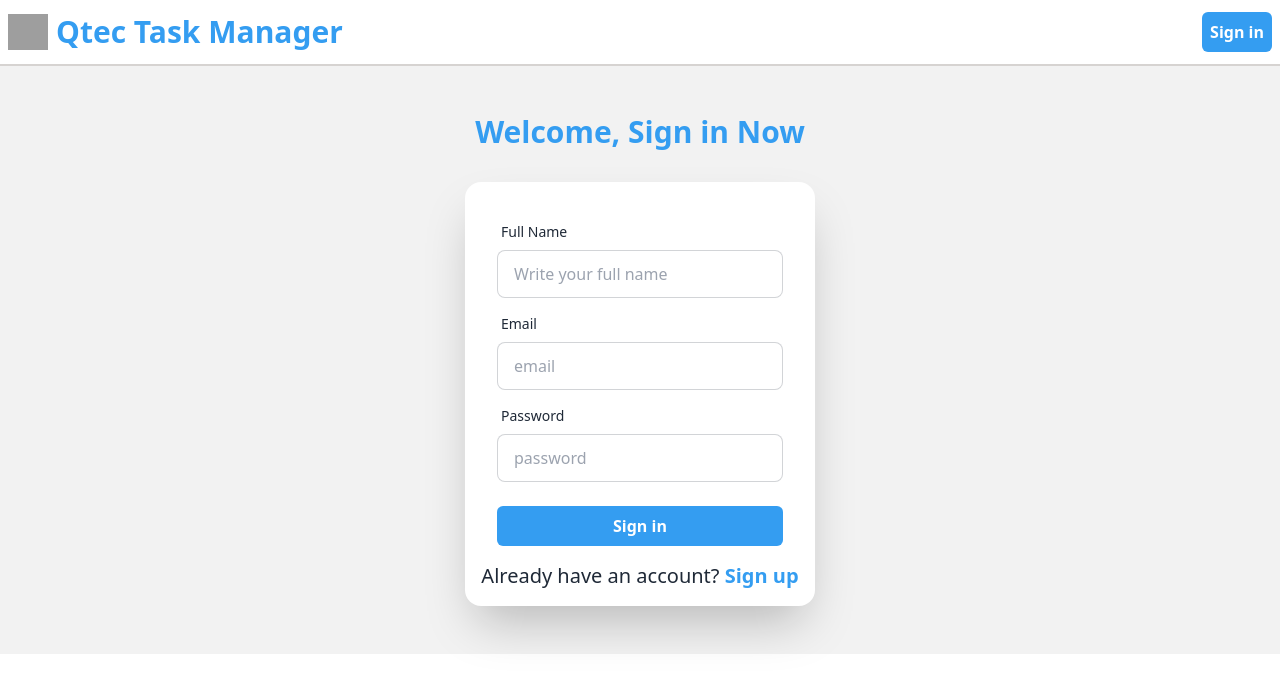
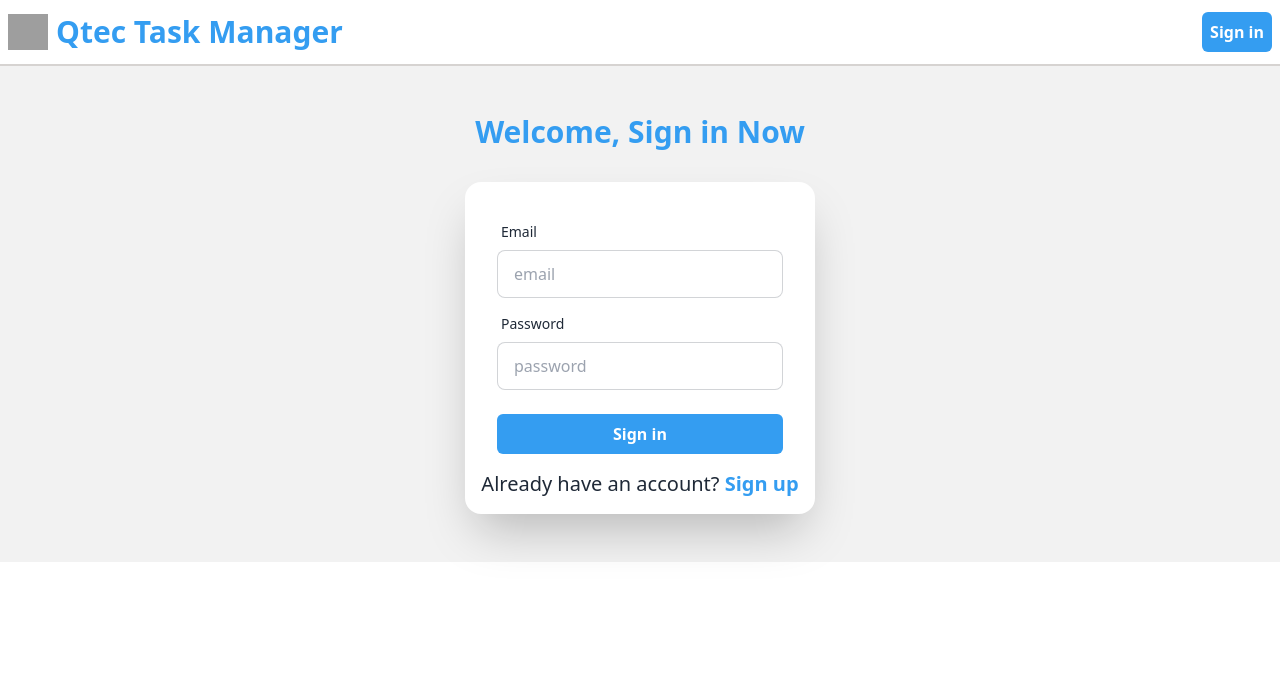
Before and after one commit to faraazhossainimran/qtec-task-manager, a React (Vite) app: page /signin in a window 1280 px wide. Shown: the top 692 px of the page. Built offline with nearby package versions, Linux system fonts and the light colour scheme; grey boxes are pictures that could not be loaded.

Commit message:
signin added using firebase

```diff
--- a/src/pages/SignIn/SignIn.jsx
+++ b/src/pages/SignIn/SignIn.jsx
@@ -1,7 +1,28 @@
 import React from 'react'
-import { Link } from 'react-router-dom'
+import { useForm } from 'react-hook-form';
+import { Link, useNavigate } from 'react-router-dom'
+import useAuth from '../../hooks/useAuth';
 
 function SignIn () {
+  const navigate = useNavigate()
+  const {
+    register,
+    handleSubmit,
+  } = useForm()
+  const {signIn} = useAuth();
+
+  const onSubmit = (data) => {
+    const email = data.email;
+    const password = data.password;
+    signIn(email, password)
+    .then((response)=> {
+      console.log(response.user);
+      navigate("/dashboard")
+    })
+    .catch((error)=> {
+      console.log(error);
+    })
+  }
     return (
         <div>
                 <div>
@@ -11,23 +32,13 @@ function SignIn () {
           <h1 className="text-3xl mb-8 font-semibold text-[#349DF1]">Welcome, Sign in Now</h1>
           </div>
           <div className="card shrink-0 w-[350px] shadow-2xl bg-base-100">
-            <form className="card-body">
-              <div className="form-control">
-                <label className="label">
-                  <span className="label-text">Full Name</span>
-                </label>
-                <input
-                  type="text"
-                  placeholder="Write your full name"
-                  className="input input-bordered"
-                  required
-                />
-              </div>
+            <form className="card-body" onSubmit={handleSubmit(onSubmit)}>
               <div className="form-control">
                 <label className="label">
                   <span className="label-text">Email</span>
                 </label>
                 <input
+                {...register("email")}
                   type="email"
                   placeholder="email"
                   className="input input-bordered"
@@ -39,6 +50,7 @@ function SignIn () {
                   <span className="label-text">Password</span>
                 </label>
                 <input
+                {...register("password")}
                   type="password"
                   placeholder="password"
                   className="input input-bordered"
--- a/src/providers/AuthProvider.jsx
+++ b/src/providers/AuthProvider.jsx
@@ -1,5 +1,5 @@
 import React, { createContext, useState } from 'react'
-import { createUserWithEmailAndPassword, getAuth } from "firebase/auth";
+import { createUserWithEmailAndPassword, getAuth, signInWithEmailAndPassword } from "firebase/auth";
 import { app } from '../firebase/firebase.config';
 
 export const AuthContext = createContext()
@@ -11,11 +11,15 @@ function AuthProvider ({children}){
         setLoading(true)
         return createUserWithEmailAndPassword(auth, email, password)
     }
-
+    const signIn = (email, password) => {
+        setLoading(true)
+        return signInWithEmailAndPassword(auth, email, password)
+    }
     const authInfo = {
         user,
         loading,
         signUp,
+        signIn,
 
     }
     return (
```
